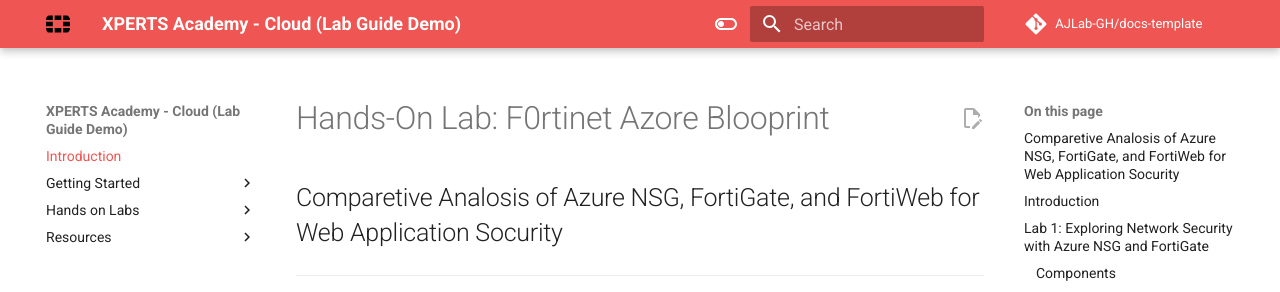
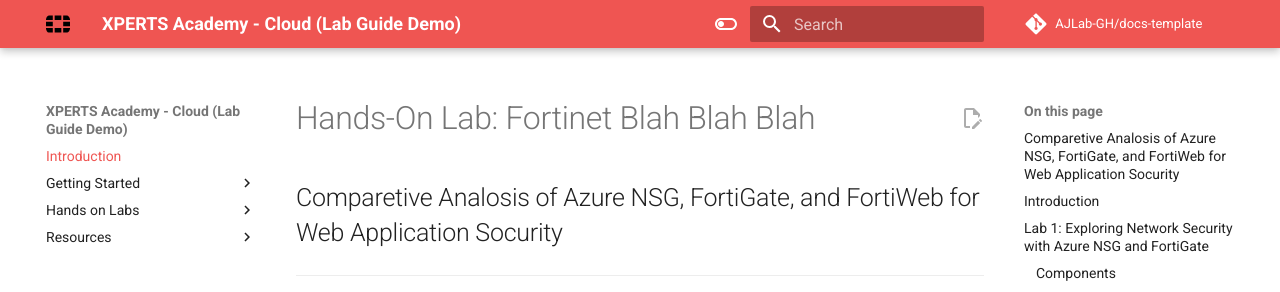
Before and after one commit to ajlab-gh/xperts-docs-demo, an MkDocs documentation site: the page built from docs/index.md, in a window 1280 px wide and 900 px high. Shown: the top 292 px of the window. Built offline with MkDocs 1.6.1 and Material for MkDocs 9.7.7, drawn with Linux system fonts in a browser that asks for light colours; comment, search, counter and statistics services are not loaded.

Commit message:
Update index.md

```diff
--- a/docs/index.md
+++ b/docs/index.md
@@ -1,4 +1,4 @@
-# Hands-On Lab: F0rtinet Azore Blooprint
+# Hands-On Lab: Fortinet Blah Blah Blah
 
 ## Comparetive Analosis of Azure NSG, FortiGate, and FortiWeb for Web Application Socurity
 
```
